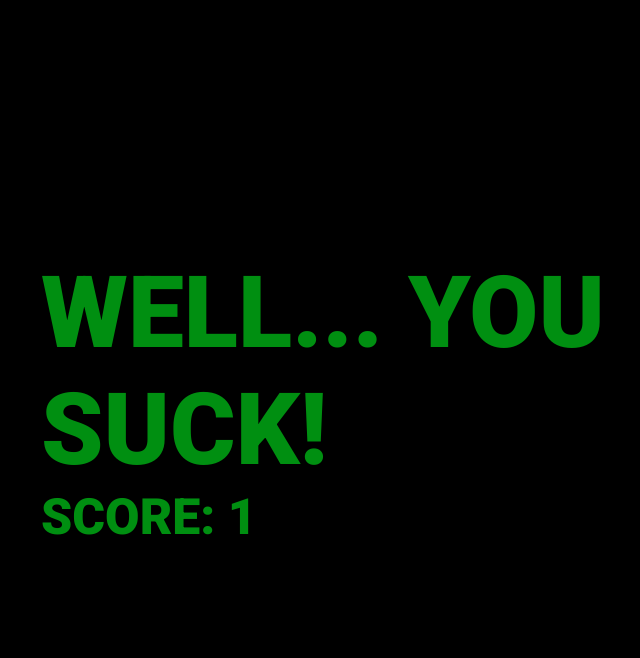
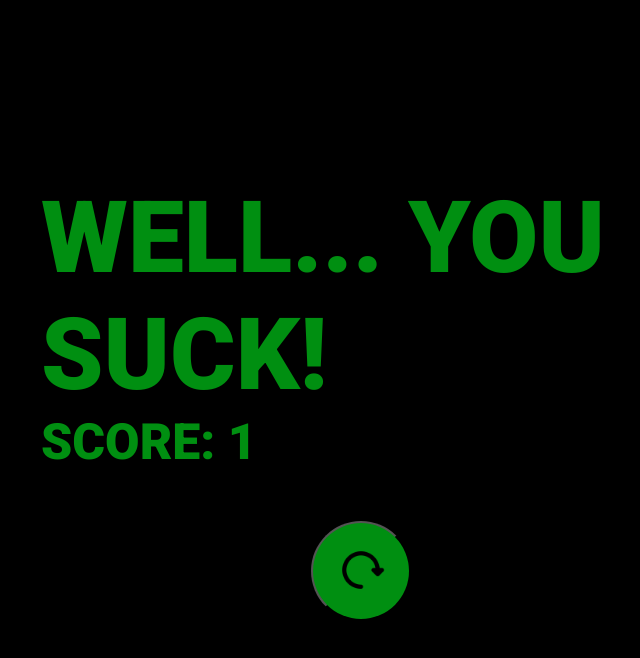
Before and after one commit to Jobrzut/Jumper, a plain HTML site: page index.html in a window 1280 px wide. Both pictures are taken after a click on the button "Wanna play?". Shown: the whole page, without its empty margins (279-919 px from the left). Drawn offline with Linux system fonts and the light colour scheme.

Commit message:
Dodanie "play-again"

```diff
--- a/app.js
+++ b/app.js
@@ -4,16 +4,22 @@ var sekundy = 0;
 var licznik = document.getElementById('liczba')
 var wynik = document.getElementById('h2suck')
 
+// rozpoczyna gre
 function gra(){
+    sekundy = 0;
+
     kontener.style.display = "block";
     witaj.style.display = "none";
+    suck.style.display = "none";
 
     setInterval(function dodawanieSekund() {
         sekundy = sekundy + 1;
         licznik.innerText = sekundy;
+        console.log(sekundy)
     }, 1000);
 }
 
+// dzieki niej skacze
 function skok() {
 
     if(postac.classList != "animate") {
@@ -25,7 +31,7 @@ function skok() {
     },500);
 
 }
-
+// dzieki niej dziala spacja jako skok
 document.body.onkeyup = function(e) {
     if (e.key == " " ||
         e.code == "Space" ||
@@ -40,7 +46,7 @@ document.body.onkeyup = function(e) {
         },500);
     }
   }
-
+// sprawdza czy umarlem
 var sprawdzSmierc = setInterval(function() {
     var gorapostaci = parseInt(window.getComputedStyle(postac).getPropertyValue("top"));
     var lewaprzeszkody = parseInt(window.getComputedStyle(przeszkoda).getPropertyValue("left"));
--- a/index.html
+++ b/index.html
@@ -17,6 +17,10 @@
   <div id="suck">
     <h1 id="h1suck">Well... You suck!</h1>
     <h2 id="h2suck">Score:</h2>
+    <div id="again">
+      <button onclick="gra()"><img src="play-again.png" alt="play-again"></button>
+    </div>
+
   </div>
     <div id="kontener" onclick="skok()">
         <div id="gra">
--- a/style.css
+++ b/style.css
@@ -124,6 +124,30 @@
     animation: ruch_przeszkoda 1.5s infinite linear;
 }
 
+#suck button {
+    background-color: #008F11;
+    width: 100px;
+    height: 100px;
+    border-radius: 100px;
+    transition-duration: 1s;
+    margin-top: 50px;
+}
+
+#suck button:hover {
+    background-color: #004b00;
+}
+
+#suck img {
+    width: 50px;
+    height: 50px;
+    background: none;
+}
+
+#again {
+    display: flex;
+    justify-content: center;
+}
+
 @keyframes ruch_przeszkoda {
     0%{left: 950px;}
     100%{left: 0px;}
```
Also changed, not shown: play-again.png (added).
